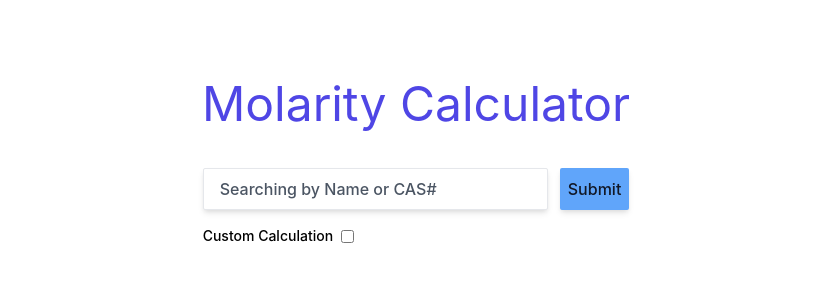
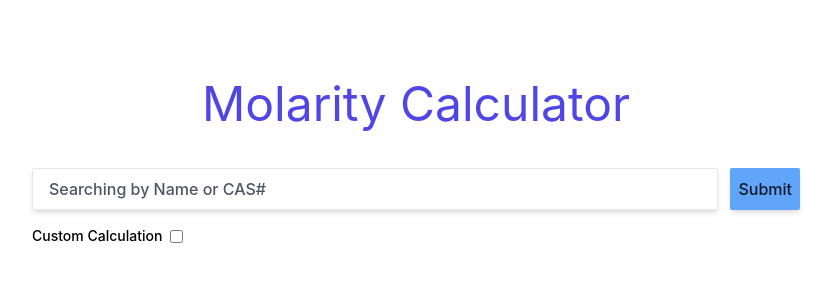
Before and after one commit to JaeHyung94/molarity_calculator, a React (Create React App) app: page /#/ in a window 1280 px wide. Shown: the top 300 px of the page, without its empty margins (224-1055 px from the left). Built offline with nearby package versions, Linux system fonts and the light colour scheme.

Commit message:
Optimization for mobile view

```diff
--- a/src/components/Molweight.js
+++ b/src/components/Molweight.js
@@ -116,7 +116,7 @@ const Weight = ({ mainDiv }) => {
   };
 
   return (
-    <div className="container mx-auto w-4/5 md:w-3/5 lg:w-1/2 xl:w-1/3 2xl:w-1/4">
+    <div className="container mx-auto w-4/5 md:w-3/5 2xl:w-1/3">
       <form onSubmit={handleSubmit} className="flex flex-row w-full mb-4">
         <input
           type="text"
```
